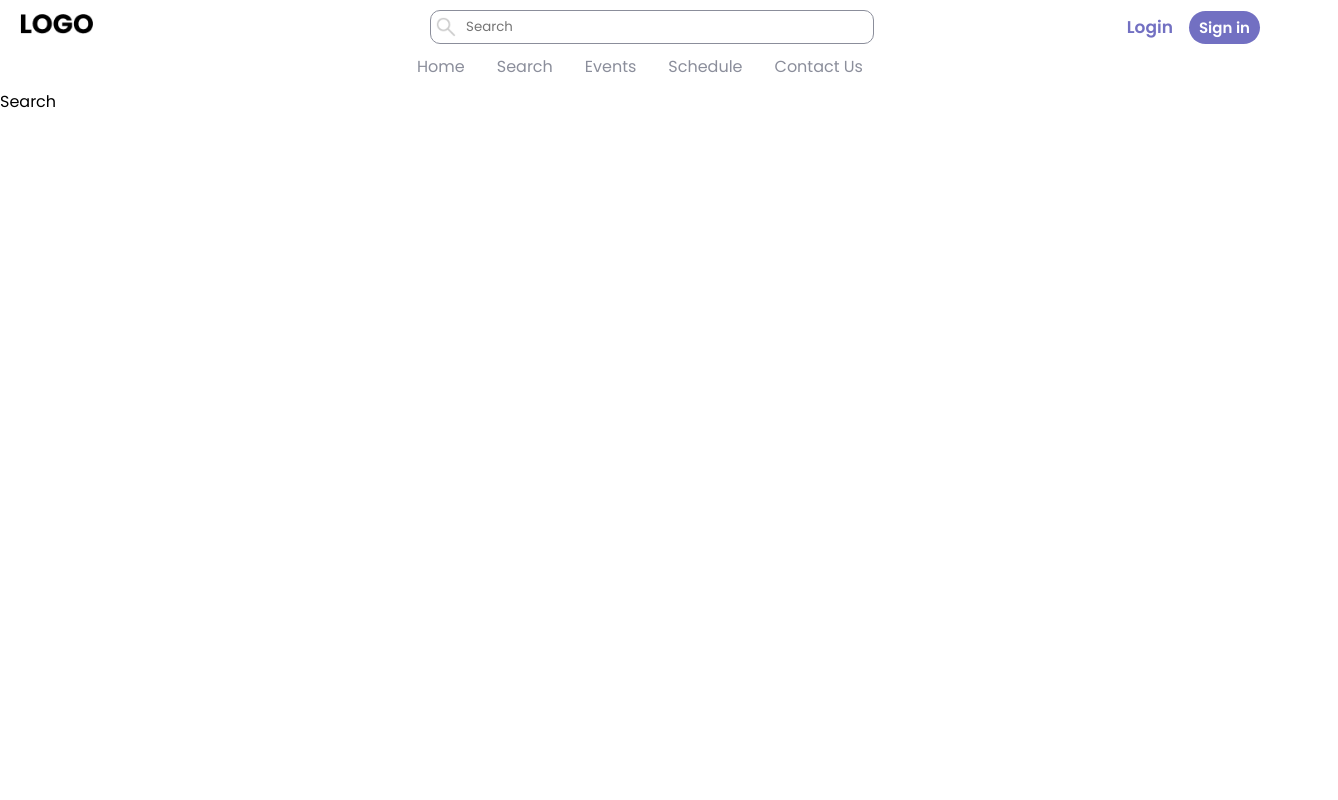
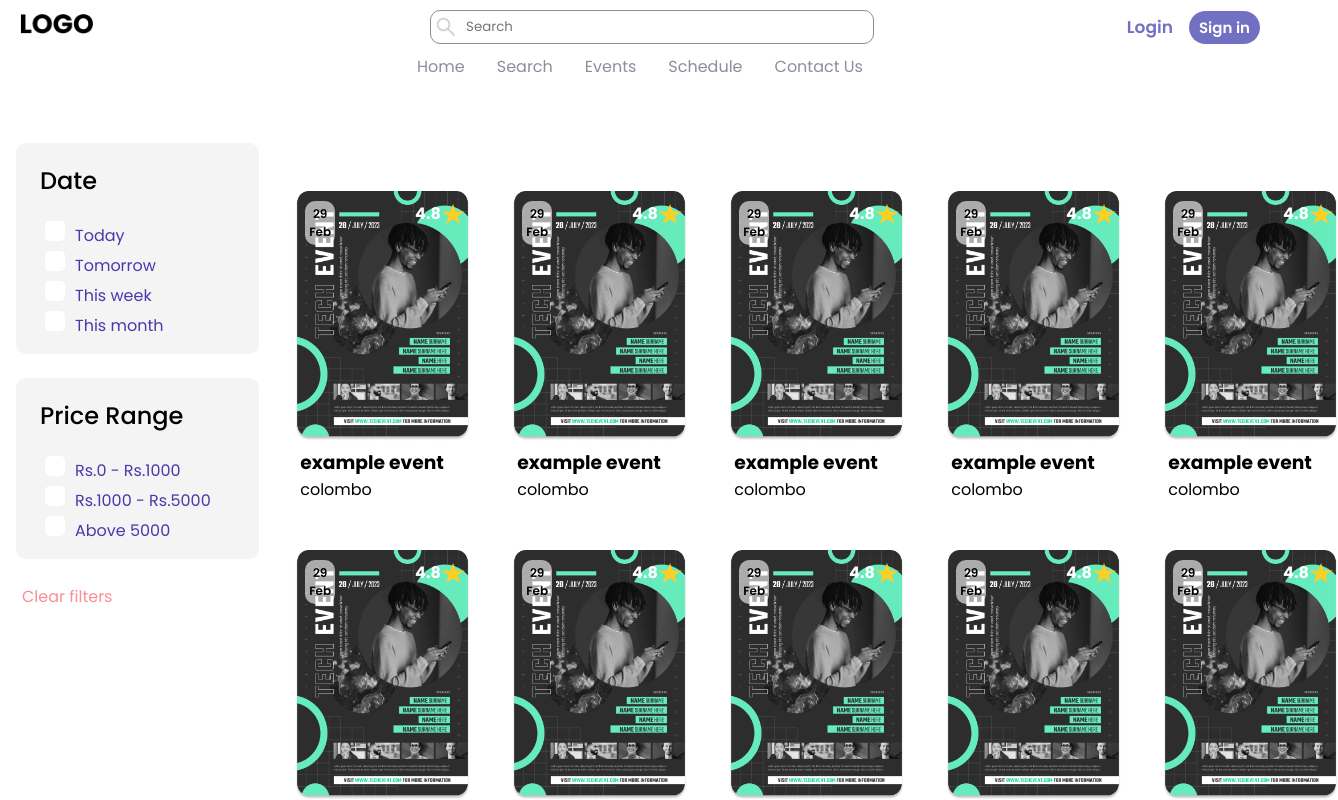
Before and after one commit to Lovindu/Event-management-application, a React (Vite) app: page /search in a window 1280 px wide. Shown: the top 800 px of the page, 1338 px wide, since content can reach past the window. Built offline with nearby package versions, Linux system fonts and the light colour scheme.

Commit message:
UI updated

```diff
--- /dev/null
+++ b/src/pages/Schedule.css
@@ -0,0 +1,10 @@
+.content{
+    margin-left: 2rem;
+    margin-top: 2rem;
+}
+.home--cards-row h1{
+    font-weight: 500;
+}
+.home--cards-row{
+margin-top: 3rem;
+}
--- a/src/pages/Schedule.jsx
+++ b/src/pages/Schedule.jsx
@@ -1,11 +1,119 @@
 import React from 'react'
+import { useState } from 'react';
+import './Schedule.css';
 import Nav from '../components/Nav'
+import ImageSlider from '../components/ImageSlider.jsx';
+import EventCard from '../components/EventCard.jsx';
+import Footer from '../components/Footer.jsx';
+
+
 
 const Schedule = () => {
+
+
+  const [cardData, setCardData] = useState([{
+    date: "29",
+    month: "Feb",
+    rating: "4.8",
+    img: "../assets/cover.png",
+    Title: "example event",
+    location: "colombo",
+    category: "musical"
+  },
+  {
+    date: "29",
+    month: "Feb",
+    rating: "4.8",
+    img: "../assets/cover.png",
+    Title: "example event",
+    location: "colombo",
+    category: "musical"
+  },
+  {
+    date: "29",
+    month: "Feb",
+    rating: "4.8",
+    img: "../assets/cover.png",
+    Title: "example event",
+    location: "colombo",
+    category: "musical"
+  },
+  {
+    date: "29",
+    month: "Feb",
+    rating: "4.8",
+    img: "../assets/cover.png",
+    Title: "example event",
+    location: "colombo",
+    category: "musical"
+  },
+  {
+    date: "29",
+    month: "Feb",
+    rating: "4.8",
+    img: "../assets/cover.png",
+    Title: "example event",
+    location: "colombo",
+    category: "musical"
+  },]);
   return (
     <div>
+     <div>
       <Nav />
-      Schedule
+
+<div className="content">
+      <div className='home--cards-row'>
+        <h1>Today</h1>
+
+        <div className='home--cards'>
+          {cardData.map((item, index) => <EventCard
+            key={index}
+            date={item.date}
+            month={item.month}
+            rating={item.rating}
+            image={item.img}
+            title={item.Title}
+            location={item.location}
+          />)}
+        </div>
+      </div>
+
+
+      <div className='home--cards-row'>
+        <h1>01,April,2024</h1>
+
+        <div className='home--cards'>
+          {cardData.map((item, index) => <EventCard
+            key={index}
+            date={item.date}
+            month={item.month}
+            rating={item.rating}
+            image={item.img}
+            title={item.Title}
+            location={item.location}
+          />)}
+        </div>
+      </div>
+
+      <div className='home--cards-row'>
+        <h1>02,April,2024</h1>
+
+        <div className='home--cards'>
+          {cardData.map((item, index) => <EventCard
+            key={index}
+            date={item.date}
+            month={item.month}
+            rating={item.rating}
+            image={item.img}
+            title={item.Title}
+            location={item.location}
+          />)}
+        </div>
+      </div>
+      </div>
+
+      <Footer />
+    </div>
     </div>
   )
 }
--- /dev/null
+++ b/src/pages/Search.css
@@ -0,0 +1,84 @@
+
+.container{
+  display: flex;
+  margin-top: 4rem;
+
+
+}
+.home-cards-right{
+    margin-left: 1rem;
+}
+.filters-left {
+    flex: 0 0 19%;
+    margin-left: 1rem;
+
+
+}
+.filters-left label{
+    color:#4B38AC;
+}
+.filters-left h2{
+font-weight: 500;
+}
+.date-filter,
+.price-filter{
+    display: flex;
+    flex-direction: column;
+    background-color: #F4F4F4;
+    margin-bottom: 10%;
+    border-radius: 10px;
+    padding-left: 1.5em ;
+    padding-bottom: 1em;
+
+
+}
+.filters-left button{
+   background: none;
+   border: none;
+   color:#FC8E94;
+   font-size: 1em;
+   cursor: pointer;
+}
+
+/* Square radio button--------------------*/
+.filters-left{
+
+input[type='radio'] {
+    appearance: none;
+    -webkit-appearance: none;
+    -moz-appearance: none;
+    width: 20px;
+    height: 20px;
+    background-color: rgb(255, 255, 255);
+    border-radius: 5px;
+    outline: none;
+    margin-right: 10px;
+    cursor: pointer;
+  }
+
+  /* Square radio buttons - checked state */
+  input[type='radio']:checked {
+    background-color: #4B38AC;
+  }
+
+}
+
+
+.home--cards-row {
+    margin-left: 10px;
+}
+
+.home--cards {
+    display: flex;
+    align-items: center;
+    flex-wrap: nowrap;
+    gap: 2rem;
+    overflow-x: auto;
+    -ms-overflow-style: none;  /* IE and Edge */
+    scrollbar-width: none; /* firefox */
+    margin-bottom: 1rem
+}
+
+.home--cards::-webkit-scrollbar {
+    display: none;
+}
--- a/src/pages/Search.jsx
+++ b/src/pages/Search.jsx
@@ -1,13 +1,136 @@
 import React from 'react'
+import { useState } from 'react';
+import './Search.css';
 import Nav from '../components/Nav'
+import EventCard from '../components/EventCard.jsx';
+import Footer from '../components/Footer.jsx';
 
 const Search = () => {
+  const [cardData, setCardData] = useState([{
+    date: "29",
+    month: "Feb",
+    rating: "4.8",
+    img: "../assets/cover.png",
+    Title: "example event",
+    location: "colombo",
+    category: "musical"
+  },
+  {
+    date: "29",
+    month: "Feb",
+    rating: "4.8",
+    img: "../assets/cover.png",
+    Title: "example event",
+    location: "colombo",
+    category: "musical"
+  },
+  {
+    date: "29",
+    month: "Feb",
+    rating: "4.8",
+    img: "../assets/cover.png",
+    Title: "example event",
+    location: "colombo",
+    category: "musical"
+  },
+  {
+    date: "29",
+    month: "Feb",
+    rating: "4.8",
+    img: "../assets/cover.png",
+    Title: "example event",
+    location: "colombo",
+    category: "musical"
+  },
+  {
+    date: "29",
+    month: "Feb",
+    rating: "4.8",
+    img: "../assets/cover.png",
+    Title: "example event",
+    location: "colombo",
+    category: "musical"
+  },]);
   return (
     <div>
-      <Nav />
-      Search
+      <div>
+        <Nav />
+
+        <div className="container">
+          <div className="filters-left">
+            <div className="date-filter">
+              <h2>Date</h2>
+
+              <label><input type='radio' name='date' />Today </label>
+              <label><input type='radio' name='date' />Tomorrow </label>
+              <label><input type='radio' name='date' />This week </label>
+              <label><input type='radio' name='date' />This month </label>
+
+
+            </div>
+            <div className="price-filter">
+              <h2>Price Range</h2>
+
+              <label><input type='radio' name='price' />Rs.0 - Rs.1000</label>
+              <label><input type='radio' name='price' />Rs.1000 - Rs.5000</label>
+              <label><input type='radio' name='price' />Above 5000</label>
+
+            </div>
+            <button>Clear filters</button>
+          </div>
+          <div className="home-cards-right">
+            <div className='home--cards-row'>
+
+              <div className='home--cards'>
+                {cardData.map((item, index) => <EventCard
+                  key={index}
+                  date={item.date}
+                  month={item.month}
+                  rating={item.rating}
+                  image={item.img}
+                  title={item.Title}
+                  location={item.location}
+                />)}
+              </div>
+            </div>
+
+
+            <div className='home--cards-row'>
+
+              <div className='home--cards'>
+                {cardData.map((item, index) => <EventCard
+                  key={index}
+                  date={item.date}
+                  month={item.month}
+                  rating={item.rating}
+                  image={item.img}
+                  title={item.Title}
+                  location={item.location}
+                />)}
+              </div>
+            </div>
+
+            <div className='home--cards-row'>
+
+
+              <div className='home--cards'>
+                {cardData.map((item, index) => <EventCard
+                  key={index}
+                  date={item.date}
+                  month={item.month}
+                  rating={item.rating}
+                  image={item.img}
+                  title={item.Title}
+                  location={item.location}
+                />)}
+              </div>
+            </div>
+          </div>
+        </div>
+        <Footer />
+      </div>
     </div>
-)
+  )
 }
 
 export default Search
```
